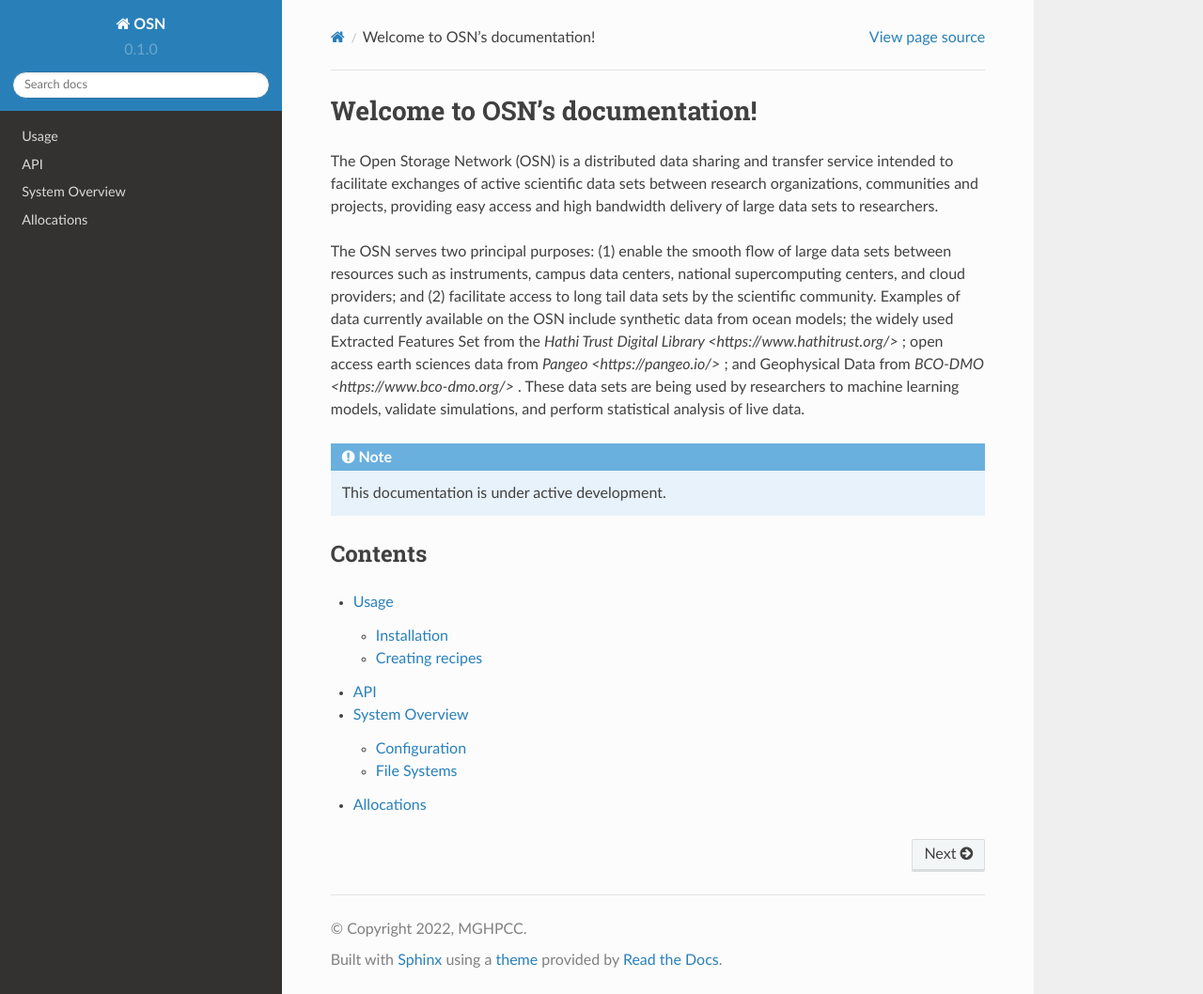
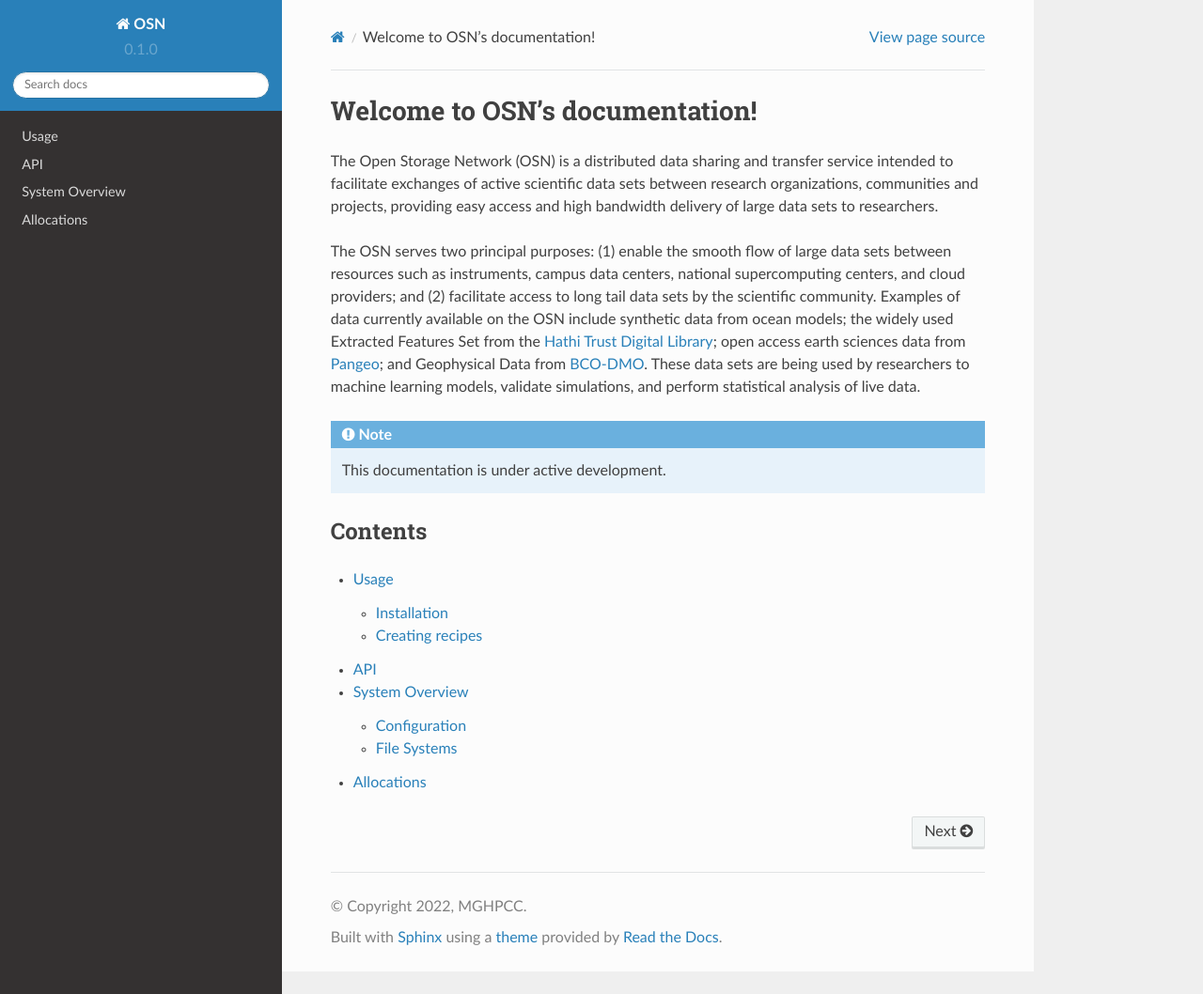
Before and after one commit to csimio/rtd-osn, a Sphinx documentation site: the page built from docs/source/index.rst, in a window 1280 px wide and 1058 px high. Shown: the whole window at 94% size. Built offline with Sphinx 7.4.7 and the Read the Docs theme 2.0.0, drawn with Linux system fonts in a browser that asks for light colours.

Commit message:
another try at link fixing

```diff
--- a/docs/source/index.rst
+++ b/docs/source/index.rst
@@ -11,9 +11,9 @@ between resources such as instruments, campus data centers, national supercomput
 centers, and cloud providers; and (2) facilitate access to long tail data sets by the
 scientific community. Examples of data currently available on the OSN include synthetic
 data from ocean models; the widely used Extracted Features Set from the
-`Hathi Trust Digital Library <https://www.hathitrust.org/>` ;
+`Hathi Trust Digital Library <https://www.hathitrust.org/>`_;
 open access earth sciences data from
-`Pangeo <https://pangeo.io/>` ; and Geophysical Data from `BCO-DMO <https://www.bco-dmo.org/>` .
+`Pangeo <https://pangeo.io/>`_; and Geophysical Data from `BCO-DMO <https://www.bco-dmo.org/>`_.
 These data sets are being used by researchers to machine learning models, validate
 simulations, and perform statistical analysis of live data.
 
```
